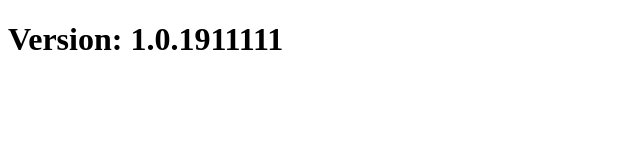
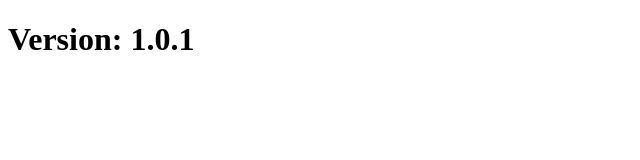
Before and after one commit to narcislinux/DCChallenge, a plain HTML site: page webserver/index.html in a window 1280 px wide. Shown: the whole page, without its empty margins (0-640 px from the left). Drawn offline with Linux system fonts and the light colour scheme.

Commit message:
Change Version ;)

```diff
--- a/webserver/index.html
+++ b/webserver/index.html
@@ -1,6 +1,6 @@
 <!DOCTYPE html>
 <html>
 <body>
-<h1>Version: 1.0.1911111</h1>
+<h1>Version: 1.0.1</h1>
 </body>
 </html>
```
